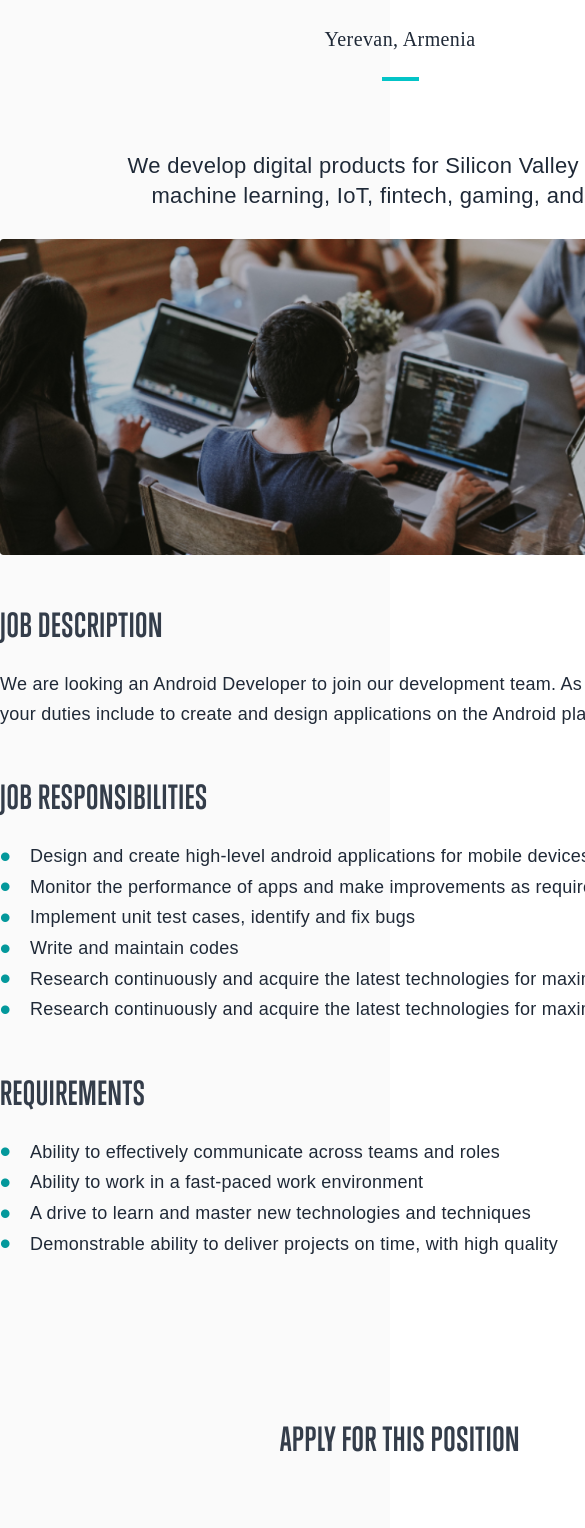
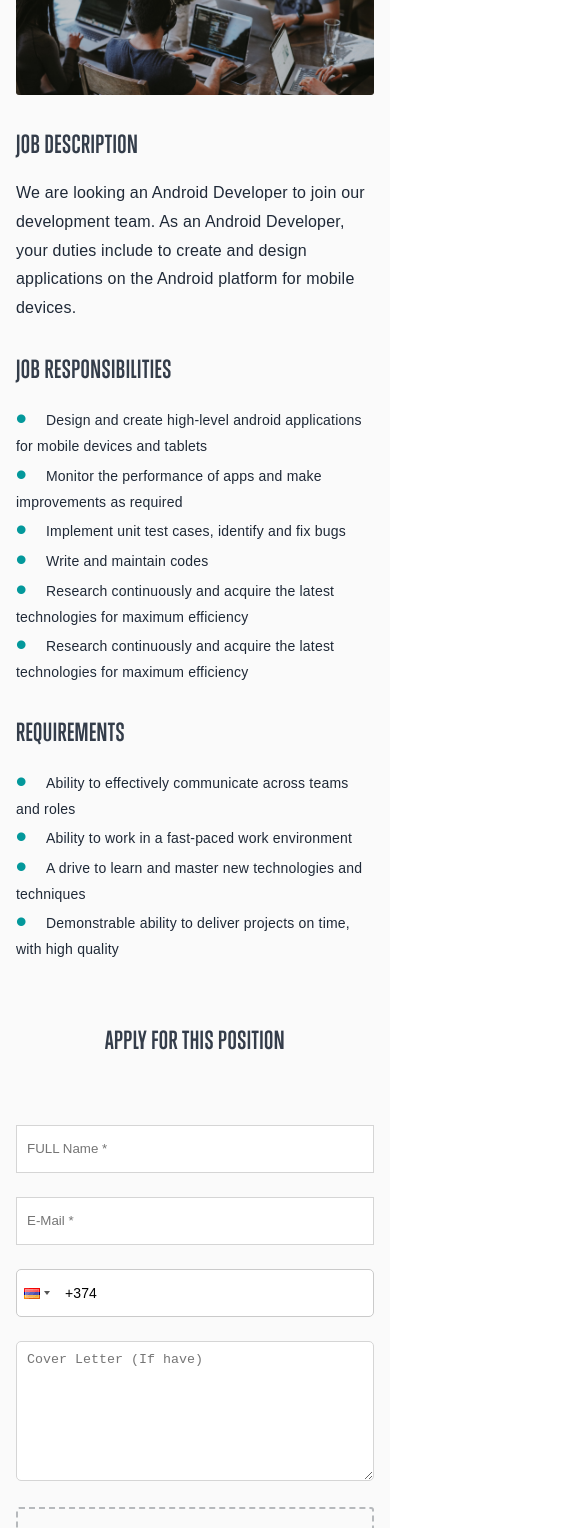
Before and after one commit to ara-hov/arnology-app, a React (Create React App) app: page /career/1 in a window 390 px wide. Shown: the part 420-1948 px from the top of the page, 585 px wide, since content can reach past the window. Built offline with nearby package versions, Linux system fonts and the light colour scheme; no server answers; a web font is replaced by a local one.

Commit message:
career-more media

```diff
--- a/src/components/career-more-container/apply-position/ApplyPosition.tsx
+++ b/src/components/career-more-container/apply-position/ApplyPosition.tsx
@@ -34,8 +34,15 @@ const ApplyPosition = () => {
 
   const handleSubmit = (values: any) => {
     values.phone = phone;
-    console.log(values);
+    console.log(values, '================');
     alert(JSON.stringify(values, null, 2));
+    values = {
+      fullName: '',
+      email: '',
+      phone: phone,
+      message: '',
+      file: '',
+    };
   };
 
   return (
--- a/src/components/career-more-container/apply-position/applyPosition.scss
+++ b/src/components/career-more-container/apply-position/applyPosition.scss
@@ -40,7 +40,7 @@
     &__file {
       width: 58rem;
       height: 6.4rem;
-      margin-bottom: 2.4rem;
+      margin-bottom: 3.4rem;
       border: 2px dashed #b6b9bc !important;
       border-radius: 3px;
       display: flex;
@@ -68,3 +68,104 @@
     }
   }
 }
+
+@media screen and (max-width: 1024px) {
+  .applyPosition__container {
+    width: 48rem;
+    padding: 7.5rem 0 4.8rem;
+
+    &__form {
+      input {
+        width: 48rem !important;
+      }
+      &__submitButton {
+        @include actionButtons(
+          1px solid $primaryLightGreenBlue,
+          $secondaryWhite,
+          $primaryLightGreenBlue,
+          0 3px 3px 0,
+          64px,
+          48rem
+        );
+      }
+      &__file {
+        width: 48rem;
+        height: 6.4rem;
+        margin-bottom: 3.4rem;
+        border: 2px dashed #b6b9bc !important;
+        border-radius: 3px;
+        display: flex;
+        justify-content: center;
+        align-items: center;
+
+        > label {
+          > span {
+            display: inline-block;
+            font-size: 3rem;
+            font-weight: bolder;
+            color: #ff6943;
+            margin-right: 0.2rem;
+          }
+        }
+      }
+    }
+  }
+}
+
+@media screen and (max-width: 767px) {
+  .applyPosition__container {
+    width: 100%;
+    padding: 6.3rem 0 6.5rem;
+
+    &--title {
+      font-size: 2.4rem;
+      letter-spacing: 0.48px;
+      margin-bottom: 2.4rem;
+    }
+    .contactUs__container__form {
+      .input__container {
+        input {
+          height: 4.8rem;
+        }
+      }
+      .react-tel-input input {
+        height: 4.8rem;
+      }
+    }
+    .contactUs__container__form__textarea {
+      textarea {
+        min-height: 14rem;
+      }
+    }
+
+    &__form {
+      input {
+        width: 100% !important;
+        height: 4.8rem !important;
+        margin-bottom: 1.6rem;
+      }
+
+      &__submitButton {
+        @include actionButtons(
+          1px solid $primaryLightGreenBlue,
+          $secondaryWhite,
+          $primaryLightGreenBlue,
+          0 3px 3px 0,
+          48px,
+          100%
+        );
+      }
+      &__file {
+        width: 100%;
+        margin-bottom: 3.2rem;
+        > label {
+          > span {
+            display: inline-block;
+            font-size: 2.55rem;
+            margin-right: 1.6rem;
+          }
+        }
+      }
+    }
+  }
+}
--- a/src/components/career-more-container/career-more-position/careerMorePosition.scss
+++ b/src/components/career-more-container/career-more-position/careerMorePosition.scss
@@ -97,9 +97,76 @@
       }
     }
     .unList {
+      font-size: 1.6rem;
       &::before {
         content: none;
       }
     }
   }
 }
+
+@media screen and (max-width: 767px) {
+  .morePosition__container {
+    &__link {
+      letter-spacing: -0.5px;
+      font-size: 1.7rem;
+      line-height: 1.28;
+      & > a {
+        svg {
+          width: 2rem;
+          height: 1rem;
+          margin-right: 1.7rem;
+        }
+      }
+    }
+    &__header {
+      padding-top: 3.5rem;
+      > h1 {
+        font-size: 3.2rem;
+        line-height: 1.25;
+        letter-spacing: 0.64px;
+      }
+      &--subTitle {
+        font-family: Rubik;
+        font-size: 1.3rem;
+        font-weight: 300;
+        line-height: 1.15;
+        letter-spacing: 0.26px;
+        margin-top: 2.4rem;
+      }
+      & .blue__line {
+        width: 3.7rem;
+        margin: 1.6rem auto 3rem;
+      }
+      &--text {
+        width: 100%;
+        font-size: 1.4rem;
+        line-height: 1.79;
+        letter-spacing: 0.2px;
+      }
+      &--image {
+        width: 100%;
+        object-fit: contain;
+        border-radius: 3px;
+      }
+    }
+
+    &__content {
+      > div {
+        margin-top: 3.2rem;
+        > h3 {
+          font-size: 2.4rem;
+          letter-spacing: 0.48px;
+          color: $primaryDarkGrey;
+          margin-bottom: 2rem;
+        }
+
+        ul li {
+          font-size: 1.4rem;
+          line-height: 1.79;
+          letter-spacing: 0.2px;
+        }
+      }
+    }
+  }
+}
--- a/src/components/career-more-container/careerMore.scss
+++ b/src/components/career-more-container/careerMore.scss
@@ -9,3 +9,25 @@
     margin: auto;
   }
 }
+
+@media screen and (max-width: 1024px) {
+  .careerMore__wrapper {
+    &__container {
+      width: 76rem;
+      margin: auto;
+      padding: 0 2rem;
+    }
+  }
+}
+
+@media screen and (max-width: 767px) {
+  .careerMore__wrapper {
+    padding-top: 11rem;
+
+    &__container {
+      width: 100%;
+      margin: auto;
+      padding: 0 1.6rem;
+    }
+  }
+}
```
